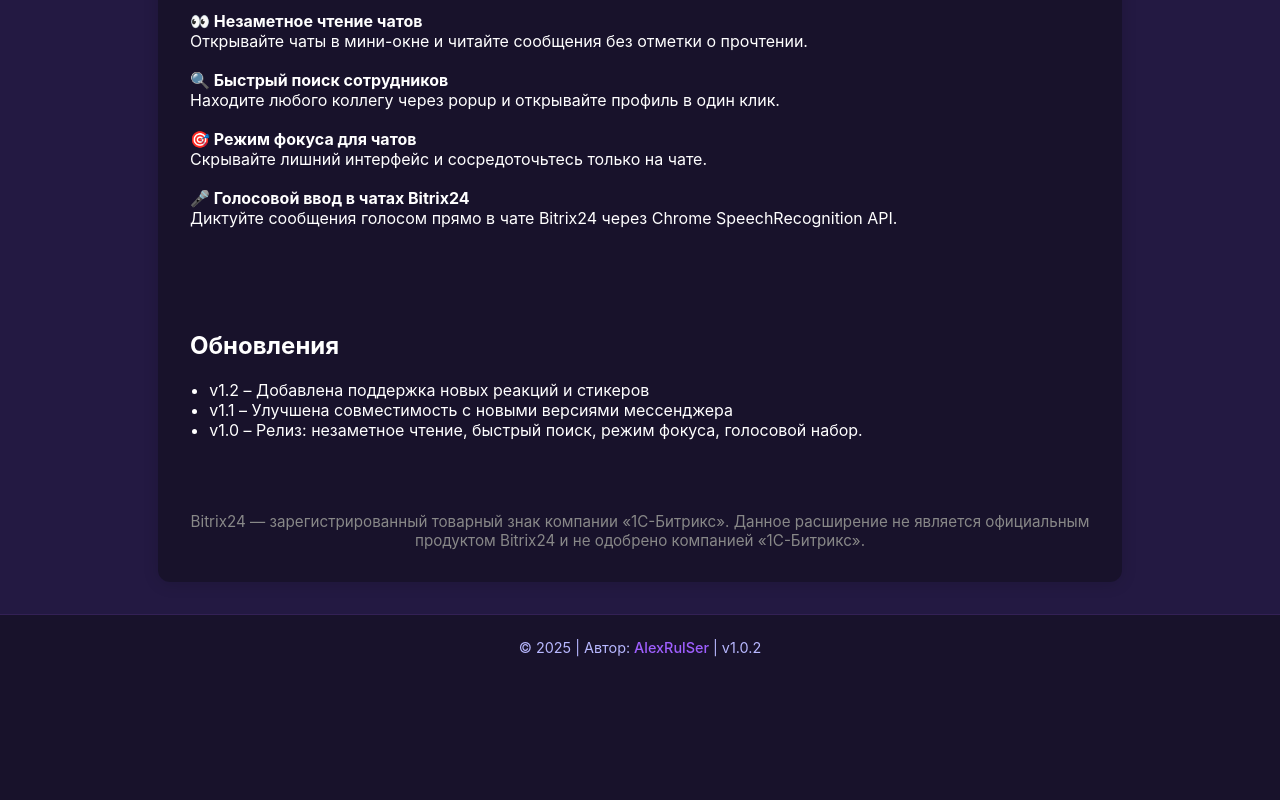
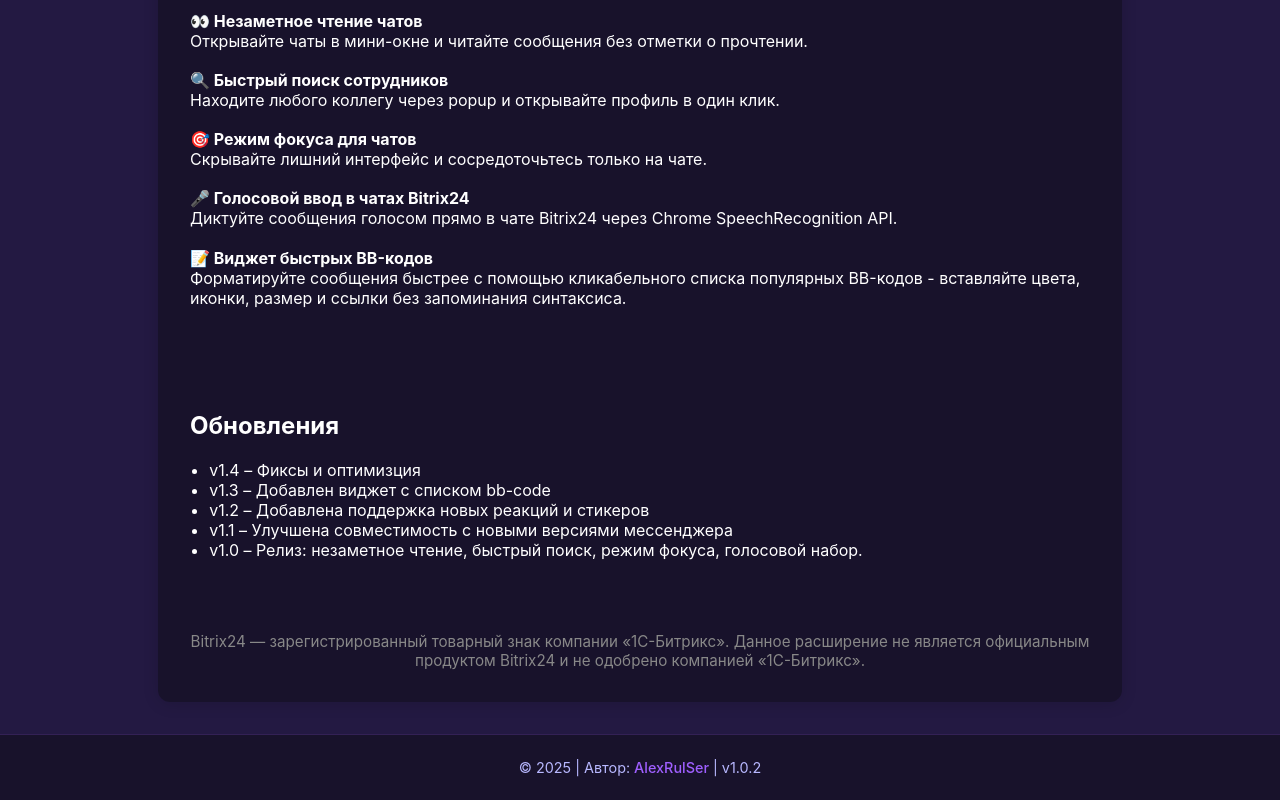
Before and after one commit to larcanus/B24DA-SPA, a Vue app: page / in a window 1280 px wide. Shown: the part 883-1683 px from the top of the page. Before the commit the page ends 1563 px from the top, so only its background shows below. Built offline with nearby package versions, Linux system fonts and the light colour scheme.

Commit message:
update future

```diff
--- a/src/i18n/en.js
+++ b/src/i18n/en.js
@@ -28,6 +28,8 @@
 		feature_focus_mode_desc: 'Hide all unnecessary UI elements and focus solely on the chat input.',
 		feature_voice_input_title: 'Voice input in Bitrix24 chats',
 		feature_voice_input_desc: 'Use your voice to dictate messages directly in Bitrix24 chats via the Chrome SpeechRecognition API.',
+		feature_bb_code_title: 'Quick BB Code Widget.',
+		feature_bb_code_desc: 'Format messages faster with a clickable list of popular BB codes-insert colors, icon, size, and links without memorizing syntax.',
 		disclaimer: 'Bitrix24 is a registered trademark of 1C-Bitrix. This extension is not an official Bitrix24 product and is not approved by 1C-Bitrix.',
 		updates: 'Updates',
 		changelog_voice: 'Added voice input for chat messages.',
--- a/src/i18n/ru.js
+++ b/src/i18n/ru.js
@@ -28,6 +28,8 @@
 		feature_focus_mode_desc: 'Скрывайте лишний интерфейс и сосредоточьтесь только на чате.',
 		feature_voice_input_title: 'Голосовой ввод в чатах Bitrix24',
 		feature_voice_input_desc: 'Диктуйте сообщения голосом прямо в чате Bitrix24 через Chrome SpeechRecognition API.',
+		feature_bb_code_title: 'Виджет быстрых BB-кодов',
+		feature_bb_code_desc: 'Форматируйте сообщения быстрее с помощью кликабельного списка популярных BB-кодов - вставляйте цвета, иконки, размер и ссылки без запоминания синтаксиса.',
 		disclaimer: 'Bitrix24 — зарегистрированный товарный знак компании «1С-Битрикс». Данное расширение не является официальным продуктом Bitrix24 и не одобрено компанией «1С-Битрикс».',
 		updates: 'Обновления',
 		changelog_voice: 'Добавлен голосовой ввод сообщений в чатах.',
--- a/src/views/MainView.vue
+++ b/src/views/MainView.vue
@@ -45,12 +45,19 @@
           <br />
           {{ t('main.feature_voice_input_desc') }}
         </li>
+        <li>
+          <strong>📝 {{ t('main.feature_bb_code_title') }}</strong>
+          <br />
+          {{ t('main.feature_bb_code_desc') }}
+        </li>
       </ul>
     </div>
 
     <div class="updates">
       <h2>{{ t('main.updates') }}</h2>
       <ul>
+        <li>v1.4 – {{ t('main.changelog_1_4') }}</li>
+        <li>v1.3 – {{ t('main.changelog_1_3') }}</li>
         <li>v1.2 – {{ t('main.changelog_1_2') }}</li>
         <li>v1.1 – {{ t('main.changelog_1_1') }}</li>
         <li>v1.0 – {{ t('main.changelog_initial') }}</li>
```
